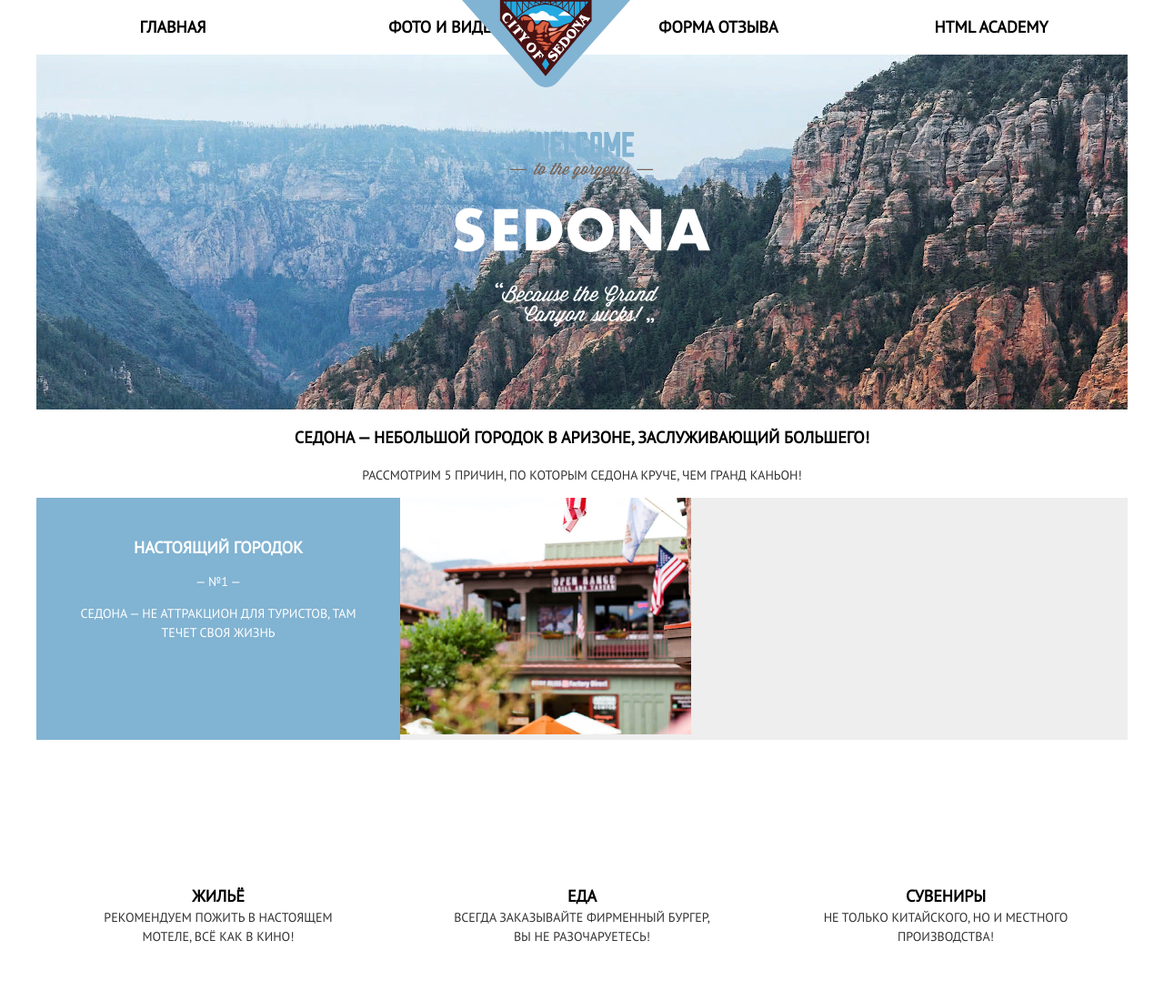
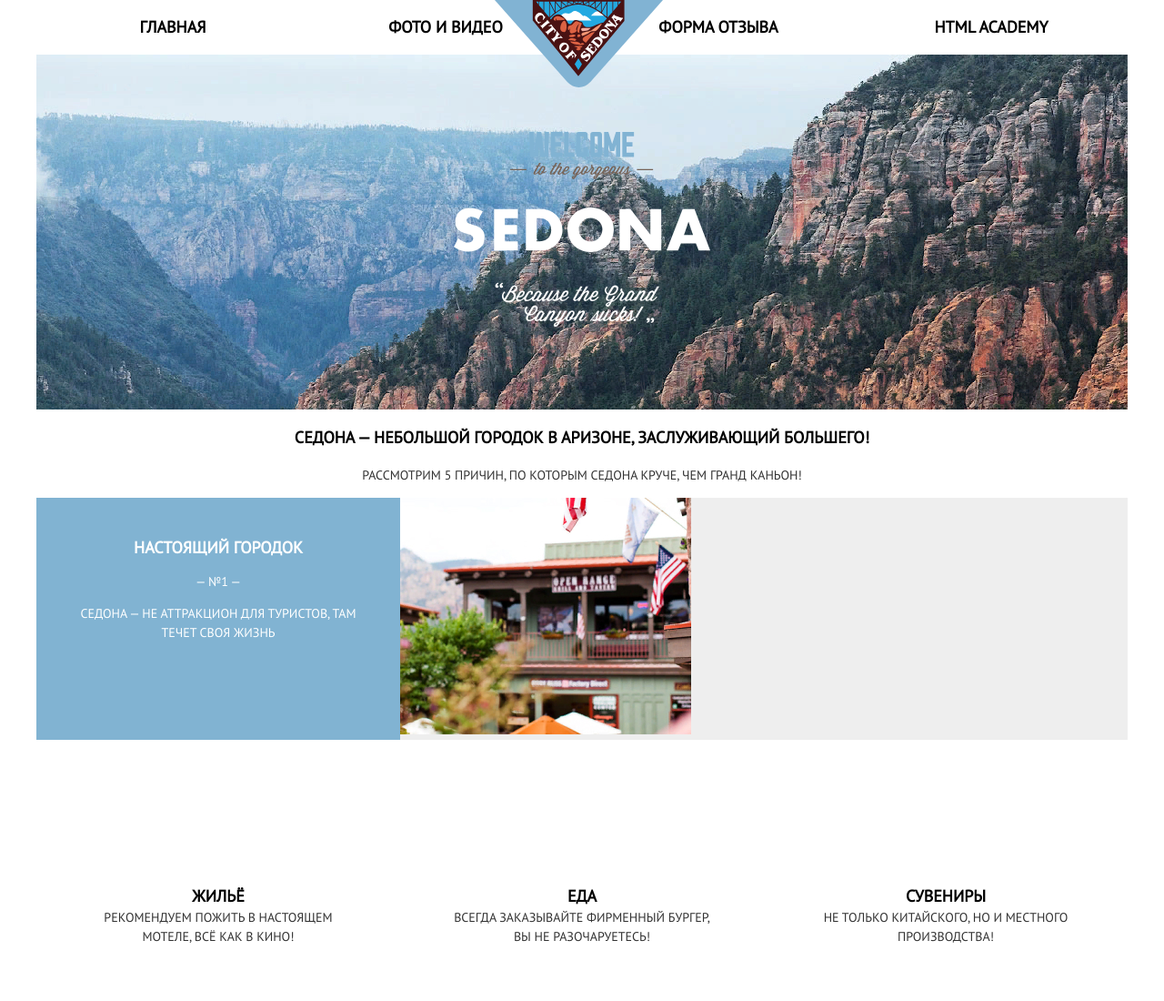
Before and after one commit to htmlacademy-adaptive/2073605-sedona-26, a website: page source/index.html in a window 1280 px wide. Shown: the top 1100 px of the page at 91% size. Drawn offline with nearby package versions, Linux system fonts and the light colour scheme; files that its build step writes are made by us from their sources.

Commit message:
Ошибки

```diff
--- a/source/sass/blocks/main-header.scss
+++ b/source/sass/blocks/main-header.scss
@@ -1,10 +1,20 @@
+.main-header {
+  position: relative;
+}
+
+.main-header__logo {
+  position: absolute;
+  left: 20%;
+}
+
 @media (min-width: 768px) {
-  .main-header {
-    position: relative;
-  }
-
   .main-header__logo {
-    position: absolute;
     left: 39%;
   }
 }
+
+@media (min-width: 1200px) {
+  .main-header__logo {
+    left: 42%;
+  }
+}
--- a/source/sass/style.scss
+++ b/source/sass/style.scss
@@ -1,4 +1,5 @@
 @import "global/fonts.scss";
+@import "blocks/page-site.scss";
 @import "blocks/page-wrapper.scss";
 @import "blocks/main-header.scss";
 @import "global/visually-hidden.scss";
@@ -19,4 +20,3 @@
 @import "blocks/socials-list.scss";
 @import "blocks/navigation.scss";
 @import "blocks/map.scss";
-@import "blocks/page-site.scss"
```
